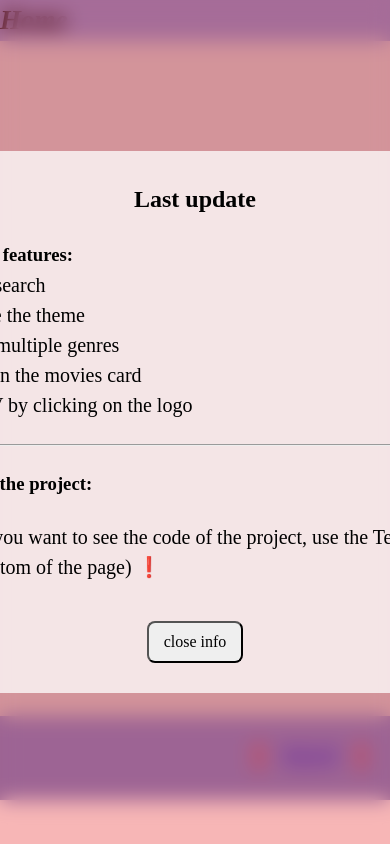
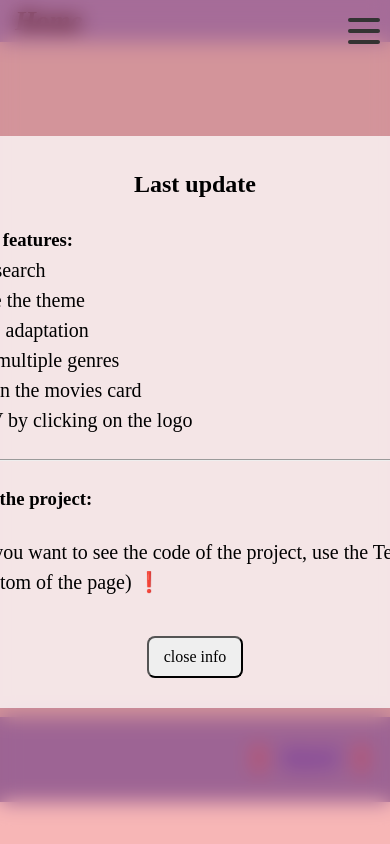
Before and after one commit to AlexandrKhom/movies_from_the_movies, a React (Create React App) app: page /movies in a window 390 px wide. Shown: the top 844 px of the page. Built offline with nearby package versions, Linux system fonts and the light colour scheme; no server answers; what react-animations would draw is missing.

Commit message:
I hope that's all 9

```diff
--- a/src/components/CV/NewCV/CVmy.js
+++ b/src/components/CV/NewCV/CVmy.js
@@ -10,15 +10,15 @@ import {
 import {Link} from "react-router-dom";
 
 
-export const SlideInLeft = styled.div`animation: 1s ${keyframes`${slideInLeft}`}`;
+export const SlideInLeft = styled.div`animation: 2s ${keyframes`${slideInLeft}`}`;
 export const SlideInDown = styled.div`animation: 3s backwards 1s ${keyframes`${slideInDown}`}`;
 export const Tada = styled.div`animation: 2s ${keyframes`${tada}`} infinite`;
 export const Pulse = styled.div`animation: 3s backwards 2s ${keyframes`${pulse}`}`;
-export const SlideInUp = styled.div`animation: 1s backwards ${keyframes`${slideInUp}`}`;
+export const SlideInUp = styled.div`animation: 2s backwards ${keyframes`${slideInUp}`}`;
 export const ZoomInDown = styled.div`animation: 3s backwards 1s ${keyframes`${zoomInDown}`}`;
 export const ZoomIn = styled.div`animation: 3s backwards 1s ${keyframes`${zoomIn}`}`;
 export const ZoomInC = styled.div`animation: 3s backwards 2s ${keyframes`${zoomIn}`}`;
-export const SlideInRight = styled.div`animation: 1s ${keyframes`${slideInRight}`}`;
+export const SlideInRight = styled.div`animation: 2s ${keyframes`${slideInRight}`}`;
 
 
 // export const Sound = () => {
--- a/src/components/CV/NewCV/CVmy.module.css
+++ b/src/components/CV/NewCV/CVmy.module.css
@@ -87,7 +87,7 @@
     display: grid;
     background: cornflowerblue;
     min-height: 211px;
-    min-width: 421px;
+    min-width: 433px;
     border-radius: 1%;
 }
 
@@ -137,6 +137,12 @@
         flex-direction: column;
         align-items: center;
     }
+    .header>.about {
+        padding-right: 0;
+    }
+    .header>.foto {
+        padding-right: 0;
+    }
     .menu {
         display: flex;
         flex-direction: column;
--- a/src/components/Movie/Header/Header.module.css
+++ b/src/components/Movie/Header/Header.module.css
@@ -1,7 +1,7 @@
 .header {
     min-width: 620px;
     width: 100%;
-    /*min-height: 10vh;*/
+    min-height: 5vh;
     /*height: 15vh;*/
     /*padding: 20px 30px;*/
     display: flex;
@@ -18,6 +18,7 @@
     text-decoration: none;
     font-size: 27px;
     color: #000000;
+    padding-left: 15px;
 }
 
 .white {
--- a/src/components/Movie/Hide/Hide.js
+++ b/src/components/Movie/Hide/Hide.js
@@ -31,6 +31,7 @@ export const Hide = () => {
             <ul>
               <li  className={styles.info}>smart search</li>
               <li  className={styles.info}>сhange the theme</li>
+              <li  className={styles.info}>mobile adaptation</li>
               <li  className={styles.info}>select multiple genres</li>
               <li  className={styles.info}>video in the movies card</li>
               <li  className={styles.info}>my CV by clicking on the logo</li>
--- /dev/null
+++ b/src/components/Movie/Mob/Burger.js
@@ -0,0 +1,57 @@
+import React, { useState } from 'react';
+import styled from 'styled-components';
+import RightNav from './RightNav';
+
+const StyledBurger = styled.div`
+  width: 2rem;
+  height: 2rem;
+  position: fixed;
+  top: 15px;
+  right: 10px;
+  z-index: 20;
+  display: none;
+  @media (max-width: 768px) {
+    display: flex;
+    justify-content: space-around;
+    flex-flow: column nowrap;
+  }
+  div {
+    width: 2rem;
+    height: 0.25rem;
+    background-color: ${({ open }) => open ? '#4339cb' : '#333'};
+    border-radius: 10px;
+    transform-origin: 1px;
+    transition: all 0.3s linear;
+    &:nth-child(1) {
+      transform: ${({ open }) => open ? 'rotate(45deg)' : 'rotate(0)'};
+    }
+    &:nth-child(2) {
+      transform: ${({ open }) => open ? 'translateX(100%)' : 'translateX(0)'};
+      opacity: ${({ open }) => open ? 0 : 1};
+    }
+    &:nth-child(3) {
+      transform: ${({ open }) => open ? 'rotate(-45deg)' : 'rotate(0)'};
+    }
+  }
+`;
+
+const Burger = () => {
+    const [open, setOpen] = useState(false)
+
+    const clickMenu = ()=> {
+        setOpen(!open)
+    }
+
+    return (
+        <>
+            <StyledBurger open={open} onClick={clickMenu}>
+                <div />
+                <div />
+                <div />
+            </StyledBurger>
+            <RightNav open={open}/>
+        </>
+    )
+}
+
+export default Burger
--- /dev/null
+++ b/src/components/Movie/Mob/Navbar.js
@@ -0,0 +1,25 @@
+import React from 'react';
+import styled from 'styled-components';
+import Burger from './Burger';
+
+
+const Nav = styled.nav`
+  padding: 0 20px;
+  display: flex;
+  justify-content: space-between;
+  .logo {
+    padding: 15px 0;
+  }
+`
+
+export const Navbar = () => {
+
+
+    return (
+        <Nav>
+            <div className="logo">
+            <Burger/>
+            </div>
+         </Nav>
+    )
+}
--- /dev/null
+++ b/src/components/Movie/Mob/RightNav.js
@@ -0,0 +1,54 @@
+import React from 'react';
+import styled from 'styled-components';
+import {SearchPanel} from "../SearchPanel";
+import {GenresSelect} from "../GenresSelect";
+import {UserInfo} from "../UserInfo";
+import {ToggleThem} from "../ToggleThem";
+
+const Ul = styled.ul`
+  list-style: none;
+  display: flex;
+  flex-flow: row nowrap;
+
+  li {
+    padding: 0 15px;
+  }
+
+  @media (max-width: 768px) {
+    flex-flow: column nowrap;
+    background-color: rgba(58, 92, 121, 0.53);
+    position: fixed;
+    transform: ${({open}) => open ? 'translateX(0)' : 'translateX(100%)'};
+    top: 0;
+    right: 0;
+    height: 300px;
+    border-bottom-left-radius: 44px;
+    width: 300px;
+    padding-top: 3.5rem;
+    transition: transform 0.3s ease-in-out;
+    li {
+      color: #fff;
+      padding-top: 15px;
+    }
+  }
+`;
+const Div = styled.div`
+  @media (max-width: 768px) {
+    padding-top: 4vh;
+  }
+`;
+
+const RightNav = ({ open }) => {
+    return (
+        <Ul open={open}>
+            {/*<li>Home</li>*/}
+            <Div><div> </div></Div>
+            <li><SearchPanel/></li>
+            <li><GenresSelect/></li>
+            <li><UserInfo/></li>
+            <li><ToggleThem/></li>
+        </Ul>
+    )
+}
+
+export default RightNav
```
